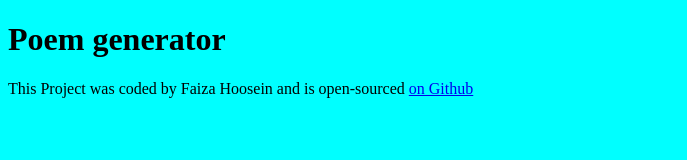
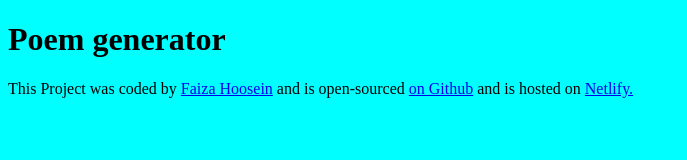
Before and after one commit to Faiza-h/poem-generator, a plain HTML site: page index.html in a window 1280 px wide. Shown: the whole page, without its empty margins (0-687 px from the left). Drawn offline with Linux system fonts and the light colour scheme.

Commit message:
LInked github and netlify

```diff
--- a/index.html
+++ b/index.html
@@ -10,9 +10,15 @@
     <h1>Poem generator</h1>
 
     <footer>
-      This Project was coded by Faiza Hoosein and is open-sourced
+      This Project was coded by
+      <a href="https://github.com/Faiza-h/" target="_blank"> Faiza Hoosein</a>
+      and is open-sourced
       <a href="https://github.com/Faiza-h/poem-generator" target="_blank">
         on Github</a
+      >
+      and is hosted on
+      <a href="delightful-granita-9d83b7.netlify.app" target="_blank"
+        >Netlify.</a
       >
     </footer>
 
```
